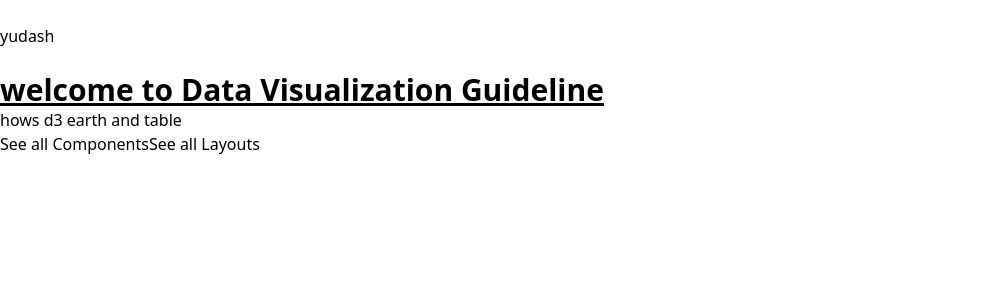
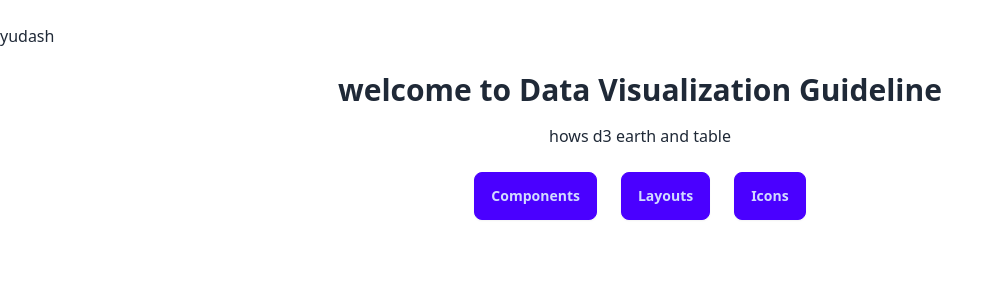
Before and after one commit to rlynjb/yudash, a Next.js app: page / in a window 1280 px wide. Shown: the top 300 px of the page, without its empty margins (0-1004 px from the left). Built offline with nearby package versions, Linux system fonts and the light colour scheme.

Commit message:
added daisyui

```diff
--- a/package.json
+++ b/package.json
@@ -14,6 +14,7 @@
     "@types/node": "20.11.24",
     "@types/react": "18.2.61",
     "autoprefixer": "^10.4.18",
+    "daisyui": "^4.7.2",
     "postcss": "^8.4.35",
     "tailwindcss": "^3.4.1",
     "typescript": "5.3.3"
--- a/src/components/Breadcrumbs.tsx
+++ b/src/components/Breadcrumbs.tsx
@@ -1,5 +1,9 @@
 export default function Breadcrumbs() {
-  return <div>
-    <span>Home > asd</span>
+  return <div className="text-sm breadcrumbs">
+    <ul>
+      <li><a>Home</a></li>
+      <li><a>Documents</a></li>
+      <li>Add Document</li>
+    </ul>
   </div>
 }
--- /dev/null
+++ b/src/components/Button.tsx
@@ -0,0 +1,10 @@
+import Link from 'next/link'
+
+export default function Button({ children, href = '', className = '' }) {
+  return <Link
+    className={`btn btn-primary ${className}`}
+    href={href}
+  >
+    {children}
+  </Link>
+}
--- a/src/layouts/ModuleLayout.tsx
+++ /dev/null
@@ -1,42 +0,0 @@
-import Link from 'next/link'
-import { useState } from "react"
-import DefaultLayout from '@/layouts/default'
-
-export default function Layout({ children }) {
-  const [modules] = useState([
-    {
-      label: 'D3.js',
-      url: '/modules/d3'
-    },
-    {
-      label: 'Table',
-      url: '/modules/table'
-    }
-  ])
-
-  const t_modules = modules.map((module) =>
-    <li
-      key={module.label}
-    >
-      <Link
-        href={module.url}
-      >
-        { module.label }
-      </Link>
-    </li>
-  )
-
-  return (
-    <DefaultLayout>
-      <h1>
-        List of all Modules available
-      </h1>
-
-      <ul>
-        {t_modules}
-      </ul>
-
-      {children}
-    </DefaultLayout>
-  )
-}
--- /dev/null
+++ b/src/layouts/modules.tsx
@@ -0,0 +1,44 @@
+import Link from 'next/link'
+import { useState } from "react"
+import DefaultLayout from '@/layouts/default'
+
+export default function Layout({ children }) {
+  const [modules] = useState([
+    {
+      label: 'D3.js',
+      url: '/modules/d3'
+    },
+    {
+      label: 'Table',
+      url: '/modules/table'
+    }
+  ])
+
+  const t_modules = modules.map((module) =>
+    <li
+      key={module.label}
+    >
+      <Link
+        href={module.url}
+      >
+        { module.label }
+      </Link>
+    </li>
+  )
+
+  return (
+    <DefaultLayout>
+      <div className="grid grid-cols-6 gap-4">
+        <div className="col-span-1 mt-1">
+          <ul>
+            {t_modules}
+          </ul>
+        </div>
+
+        <div className="col-span-5">
+          {children}
+        </div>
+      </div>
+    </DefaultLayout>
+  )
+}
--- a/src/pages/index.tsx
+++ b/src/pages/index.tsx
@@ -1,27 +1,36 @@
-import Link from 'next/link'
 import DefaultLayout from '@/layouts/default'
+import Button from '@/components/Button'
 
 export default function Page() {
   return (
     <DefaultLayout>
-      <h1 className="text-3xl font-bold underline">
+      <div className="text-center">
+        <h1 className="text-3xl font-bold">
           welcome to Data Visualization Guideline
         </h1>
 
-      <p>
+        <p className="mt-4 mb-6">
           hows d3 earth and table
         </p>
 
-      <Link
+        <Button
+          className="mr-6"
           href="/modules"
         >
-        See all Components
-      </Link>
-      <Link
+          Components
+        </Button>
+
+        <Button
+          className="mr-6"
           href="/layouts"
         >
-        See all Layouts
-      </Link>
+          Layouts
+        </Button>
+
+        <Button>
+          Icons
+        </Button>
+      </div>
     </DefaultLayout>
   )
 }
--- a/src/pages/layouts/index.tsx
+++ b/src/pages/layouts/index.tsx
@@ -1,4 +1,4 @@
-import ModuleLayout from '@/layouts/ModuleLayout'
+import ModuleLayout from '@/layouts/modules'
 
 export default function Page() {
   return (
--- a/src/pages/modules/[name].tsx
+++ b/src/pages/modules/[name].tsx
@@ -1,4 +1,4 @@
-import ModuleLayout from '@/layouts/ModuleLayout'
+import ModuleLayout from '@/layouts/modules'
 import { useRouter } from 'next/router'
 import Breadcrumbs from '@/components/Breadcrumbs'
 
--- a/src/pages/modules/index.tsx
+++ b/src/pages/modules/index.tsx
@@ -1,4 +1,4 @@
-import ModuleLayout from '@/layouts/ModuleLayout'
+import ModuleLayout from '@/layouts/modules'
 import Breadcrumbs from '@/components/Breadcrumbs'
 
 export default function Page() {
--- a/tailwind.config.js
+++ b/tailwind.config.js
@@ -7,5 +7,5 @@ module.exports = {
   theme: {
     extend: {},
   },
-  plugins: [],
+  plugins: [require("daisyui")],
 }
```
Also changed, not shown: 1 other file (tests, documents, lock files or other folders). Lines whose indentation alone changed are shown as unchanged.
